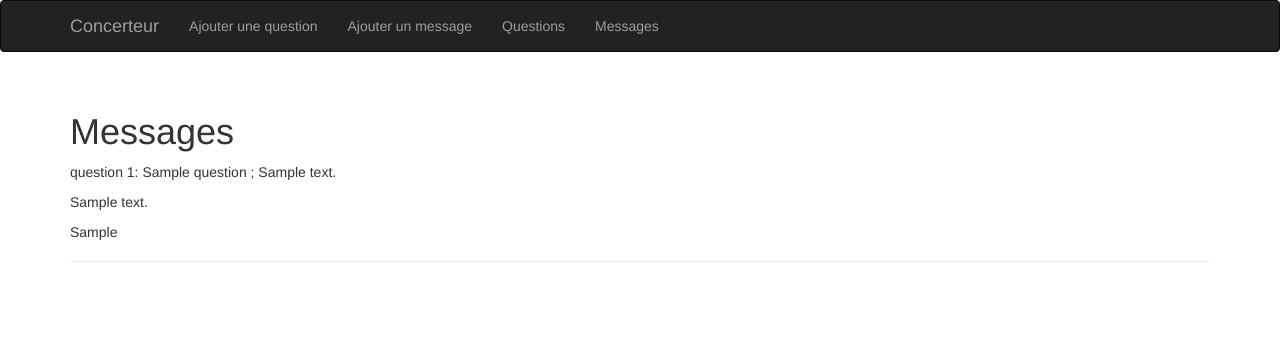
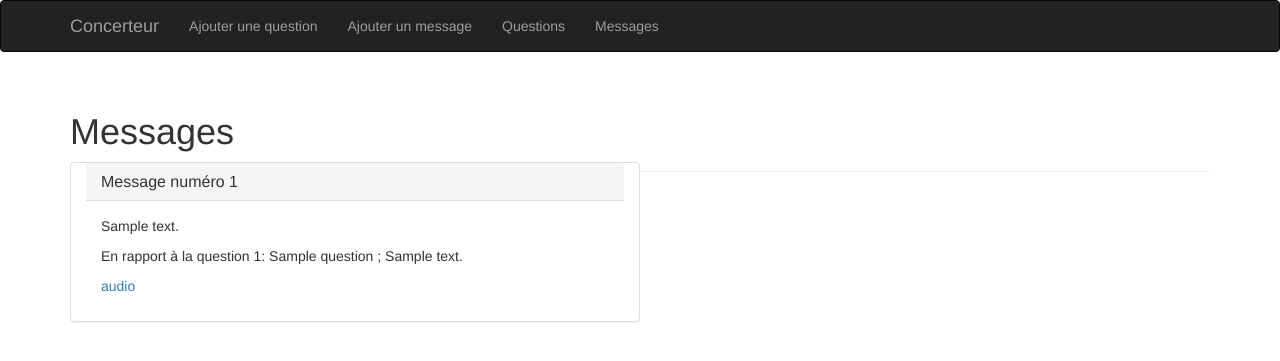
Before and after one commit to e-lie/concerteurServer, a Flask app: page /messages in a window 1280 px wide. Shown: the top 361 px of the page. Run offline with Flask 2, Linux system fonts and the light colour scheme; tables that the repository leaves empty hold one stand-in row (values such as "Sample post"); some libraries are stand-ins or nearby versions.

Commit message:
add-message

```diff
--- a/app.py
+++ b/app.py
@@ -24,6 +24,10 @@ class AddQuestionForm(Form):
     text = TextAreaField('Texte de la question', validators=[Required()])
     submit = SubmitField('Submit')
 
+class AddMessageForm(Form):
+    num = StringField('numéro de téléphone associé au message (33634354637 pour un portable)', validators=[Required()])
+    text = TextAreaField('Texte du message', validators=[Required()])
+    submit = SubmitField('Submit')
 
 @app.route('/')
 def concerteur_home():
@@ -34,7 +38,7 @@ def add_question():
     question = None
     form = AddQuestionForm()
     if form.validate_on_submit():
-        #change preceding current question
+        #change current question to false before adding the new current question
         currQuestion = db.session.query(Question).filter(Question.current==True).first()
         if currQuestion:
             currQuestion.current = False
@@ -47,8 +51,6 @@ def add_question():
 
         db.session.add(question)
         db.session.commit()
-
-        #return redirect(url_for('questions'))
 
     return render_template('add_question.html', form=form )
 
@@ -65,43 +67,50 @@ def messages():
 
 
 #TODO add authentification for security
-@app.route('/add-sms', methods=['POST'])
+@app.route('/add-message', methods=['GET', 'POST'])
 def add_sms():
-    question = db.session.query(Question).filter(Question.current==True).first()
 
-    if question:
-        #FIXME install hashlib and use sha1 for this hash
-        hashNum = hash(request.form['num'])
-        message = Message(text=request.form['text'], question_id=question.id)
-        user = db.session.query(User).filter(User.numHash==hashNum).first()
-        if not user:
-            user = User(hashNum, message)
+    form = AddMessageForm()
+    if request.method == 'GET':
+        return render_template('add_message.html', form=form)
+
+    elif form.validate_on_submit():
+        question = db.session.query(Question).filter(Question.current==True).first()
+
+        if question:
+            #FIXME install hashlib and use sha1 for this hash
+            hashNum = hash(request.form['num'])
+            message = Message(text=request.form['text'], question_id=question.id)
+            user = db.session.query(User).filter(User.numHash==hashNum).first()
+            if not user:
+                user = User(hashNum, message)
+            else:
+                user.messages.append(message)
+
+            db.session.add(user)
+            db.session.add(message)
+            db.session.commit()
+
+            #create a unique filename (id + timestamp + hash of the sender number)
+            #to link the "message" entry to a mp3 file on the server
+            mp3Name = message.id.__str__() + '_' + message.time_created.isoformat() + '_' + user.numHash.__str__() + '.mp3'
+            mp3Url = url_for('static', filename='mp3') + '/' + mp3Name
+            #create the file at that path
+            with open('.'+mp3Url, 'wb') as f:
+                mp3 = get_acapela_sound(message=message.text)
+                f.write(mp3)
+
+            message.audio_path = mp3Name
+            db.session.add(message)
+            db.session.commit()
+
+            #return "<h1>{}: {}</h1>".format(hashNum, request.form['text'])
+            return render_template('add_message.html', form=form)
+
         else:
-            user.messages.append(message)
-
-        db.session.add(user)
-        db.session.add(message)
-        db.session.commit()
-
-        #create a unique filename (id + timestamp + hash of the sender number)
-        #to link the "message" entry to a mp3 file on the server
-        mp3Name = message.id.__str__() + '_' + message.time_created.isoformat() + '_' + user.numHash.__str__() + '.mp3'
-        mp3Url = url_for('static', filename='mp3') + '/' + mp3Name
-        #create the file at that path
-        with open('.'+mp3Url, 'wb') as f:
-            mp3 = get_acapela_sound(message=message.text)
-            f.write(mp3)
-
-        message.audio_path = mp3Name
-        db.session.add(message)
-        db.session.commit()
-
-        return "<h1>{}: {}</h1>".format(hashNum, request.form['text'])
-
-    else:
-        erreur = "Erreur : pas de question disponible pour ajouter des messages"
-        print( erreur )
-        return erreur
+            erreur = "Erreur : pas de question disponible pour ajouter des messages"
+            print( erreur )
+            return erreur
 
 
 @app.route('/get-sound-list', methods=['POST'])
--- a/messageReception.py
+++ b/messageReception.py
@@ -20,7 +20,7 @@ params = {'num':arguments['<sms-num>'],
         'text':arguments['<sms-text>']}
 
 #Local POST request to the flask app using a custom port
-url = 'http://localhost:9000/add-sms'
+url = 'http://localhost:9000/add-message'
 
 # Encode the query string
 querystring = parse.urlencode(params)
--- a/templates/add_question.html
+++ b/templates/add_message.html
@@ -2,7 +2,7 @@
 {% import "bootstrap/wtf.html" as wtf %}
 
 
-{% block title %}Concerteur - Ajouter une question{% endblock %}
+{% block title %}Concerteur - Ajouter un message{% endblock %}
 
 
 {% block navbar %}
@@ -14,7 +14,7 @@
 <div class="container">
 <div class="page-header">
 <h1>Concerteur</h1>
-<h2>Ajouter une Question</h2>
+<h2>Ajouter un Message</h2>
 {{ wtf.quick_form(form) }}
 
 </div>
--- a/templates/messages.html
+++ b/templates/messages.html
@@ -13,9 +13,16 @@
 <div class="page-header">
 <h1>Messages</h1>
 {% for message in messages %}
-	<p>{{ "question "+message.question.id.__str__()+": "+message.question.title+" ; "+message.question.text }}</p>
-	<p>{{ message.text }}</p>
-	<p>{{ message.audio_path }}</p>
+	<div class="col-md-6 panel panel-default">
+        <div class="panel-heading">
+              <h3 class="panel-title">Message numéro {{ message.id }}</h3>
+            </div>
+            <div class="panel-body">
+	<p>{{message.text }}</p>
+	<p>{{ "En rapport à la question "+message.question.id.__str__()+": "+message.question.title+" ; "+message.question.text }}</p>
+	<p><a href="{{ url_for('static', filename='mp3/'+message.audio_path) }}">audio</a></p>
+        </div>
+	</div>
 {% endfor %}
 </div>
 </div>
```
Also changed, not shown: templates/questions.html (+9 -3 lines).
